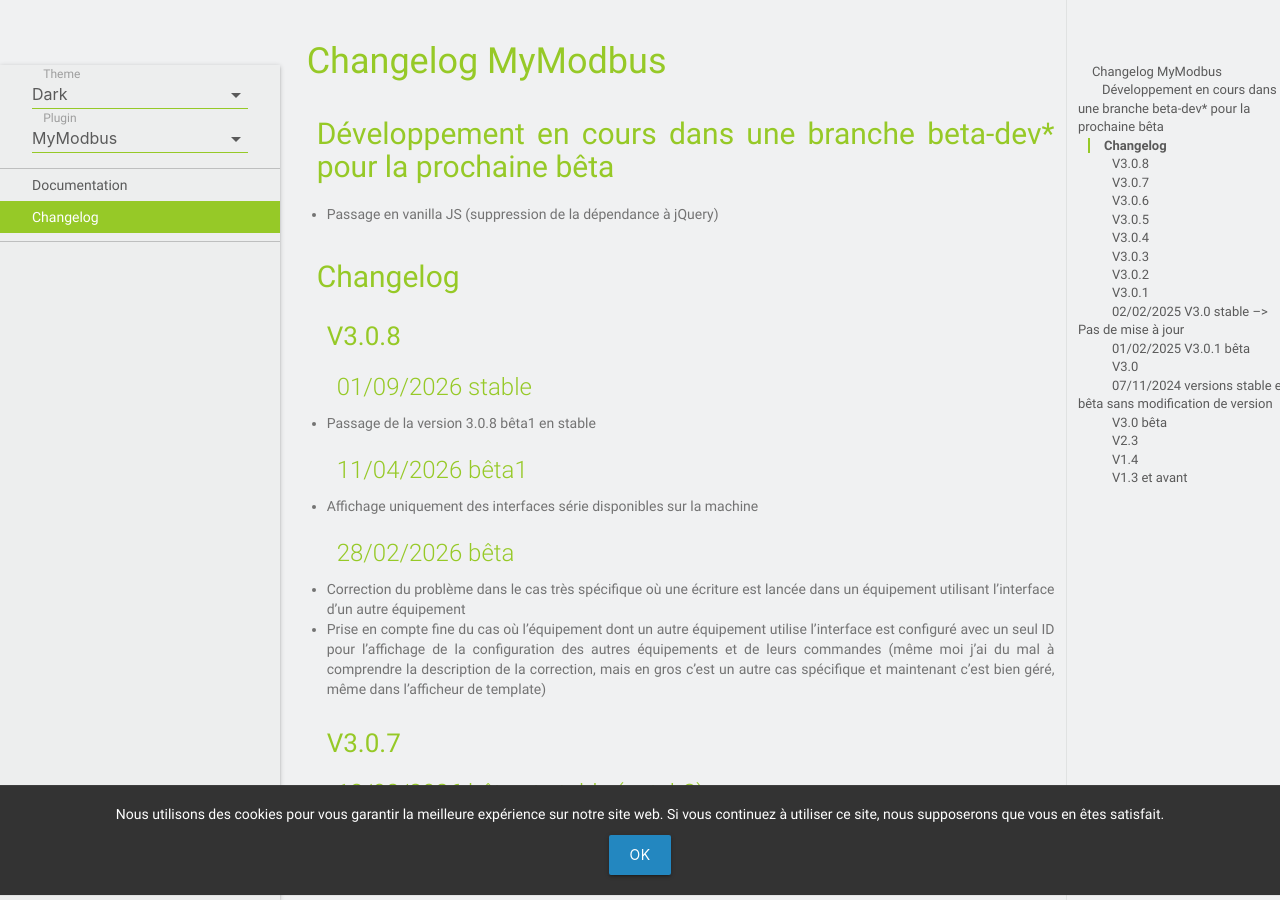
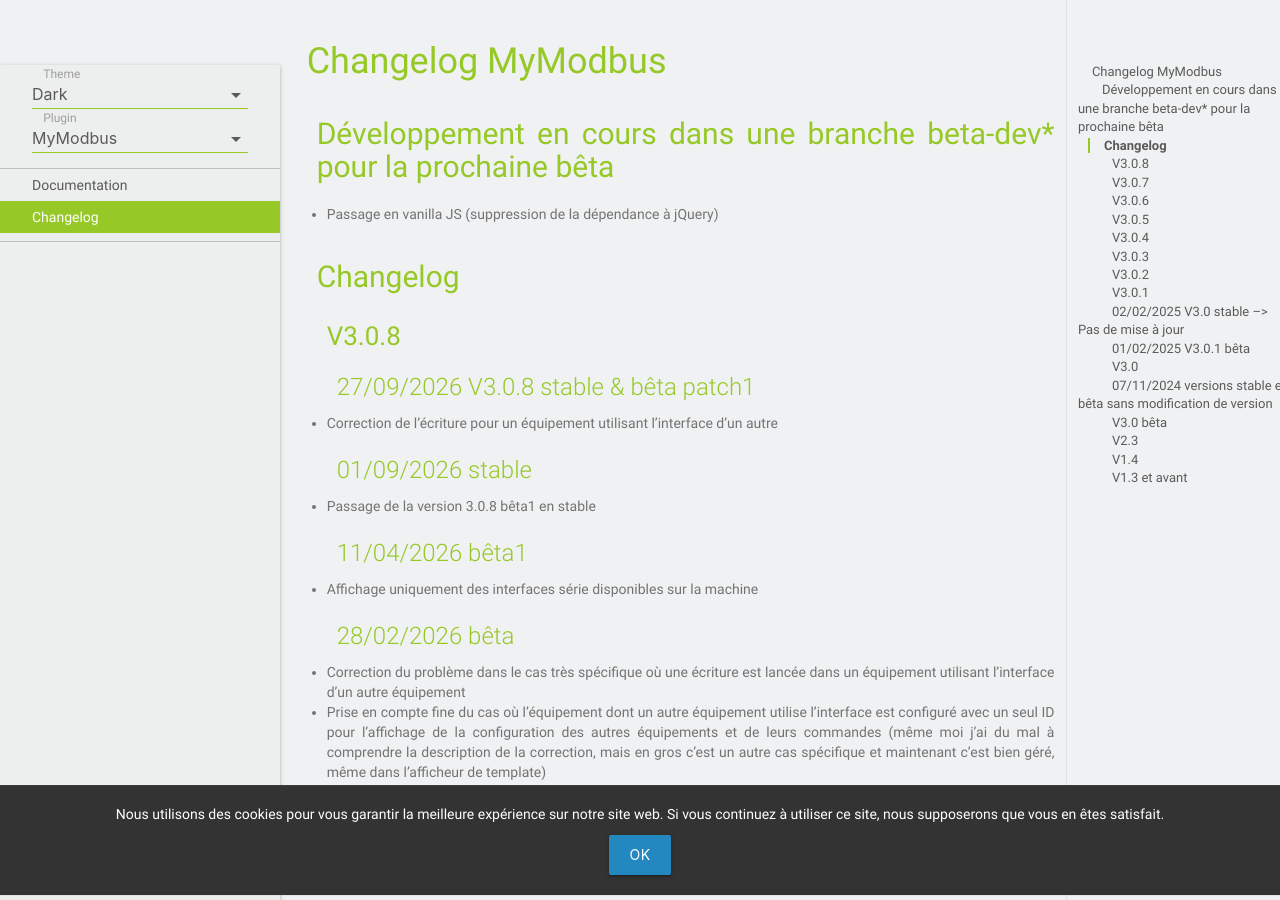
Before and after one commit to MrWaloo/jeedom-plugins-doc, a Jekyll site: the page built from docs/fr_FR/mymodbus_changelog.md, in a window 1280 px wide and 900 px high. Built offline with Jekyll 4.4.1, drawn with Linux system fonts in a browser that asks for light colours; emoji names are drawn with the system emoji font; our own code applies the rules of GitHub Pages for plain Markdown files.

Commit message:
Update mymodbus_changelog.md

```diff
--- a/docs/fr_FR/mymodbus_changelog.md
+++ b/docs/fr_FR/mymodbus_changelog.md
@@ -7,6 +7,10 @@
 ## Changelog
 
 ### V3.0.8
+
+#### 27/09/2026 V3.0.8 stable & bêta patch1
+
+- Correction de l'écriture pour un équipement utilisant l'interface d'un autre
 
 #### 01/09/2026 stable
 
```
